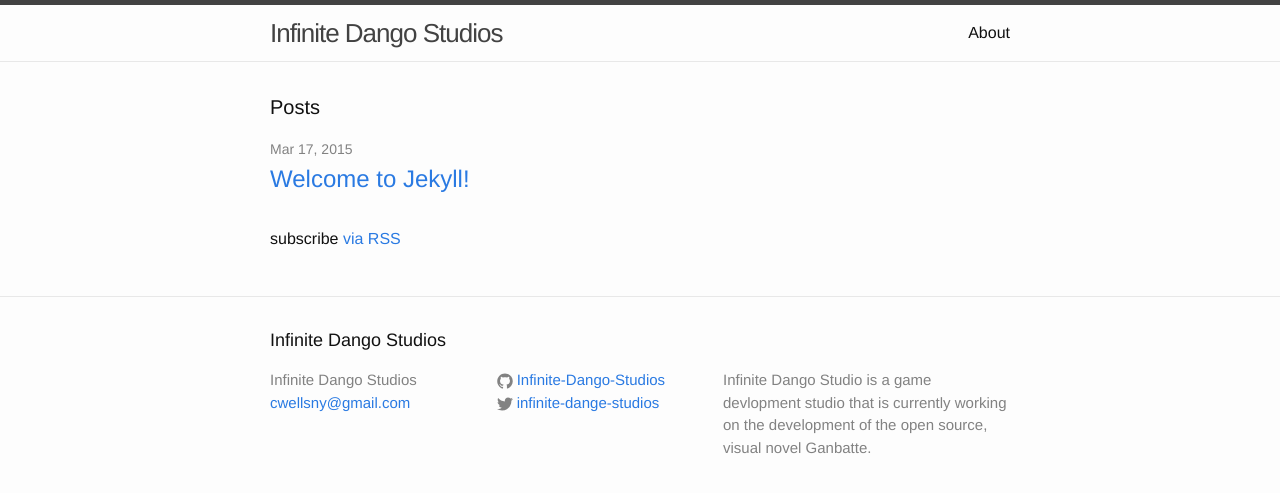
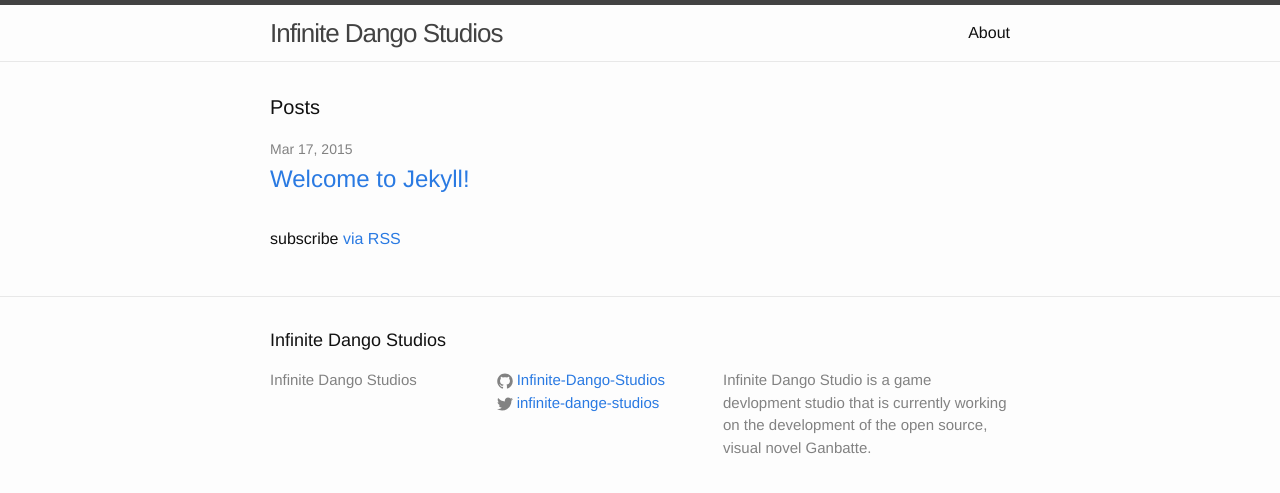
Before and after one commit to Infinite-Dango-Studios/Infinite-Dango-Studios.github.io, a Jekyll site: the page built from index.html, in a window 1280 px wide. Shown: the top 493 px of the page. Built offline with Jekyll 4.4.1, drawn with Linux system fonts in a browser that asks for light colours.

Commit message:
Temporarily removed email from footer
Changed the coding of the footer so that it only displays an email
address if an email address has been entered into the config file. Also
removed the temporary email address from the config file, and commented
out that line, so that the email section will not appear until the
studio's email account has been created.

```diff
--- a/_config.yml
+++ b/_config.yml
@@ -1,6 +1,6 @@
 # Site settings
 title: Infinite Dango Studios
-email: cwellsny@gmail.com
+#email: yoursite@site.com
 description: > # this means to ignore newlines until "baseurl:"
   Infinite Dango Studio is a game devlopment studio that is currently working on the development of the open source, visual novel Ganbatte.
 baseurl: "" # the subpath of your site, e.g. /blog/
--- a/_includes/footer.html
+++ b/_includes/footer.html
@@ -8,7 +8,9 @@
       <div class="footer-col  footer-col-1">
         <ul class="contact-list">
           <li>{{ site.title }}</li>
+          {% if site.email %}
           <li><a href="mailto:{{ site.email }}">{{ site.email }}</a></li>
+          {% endif %}
         </ul>
       </div>
 
```
